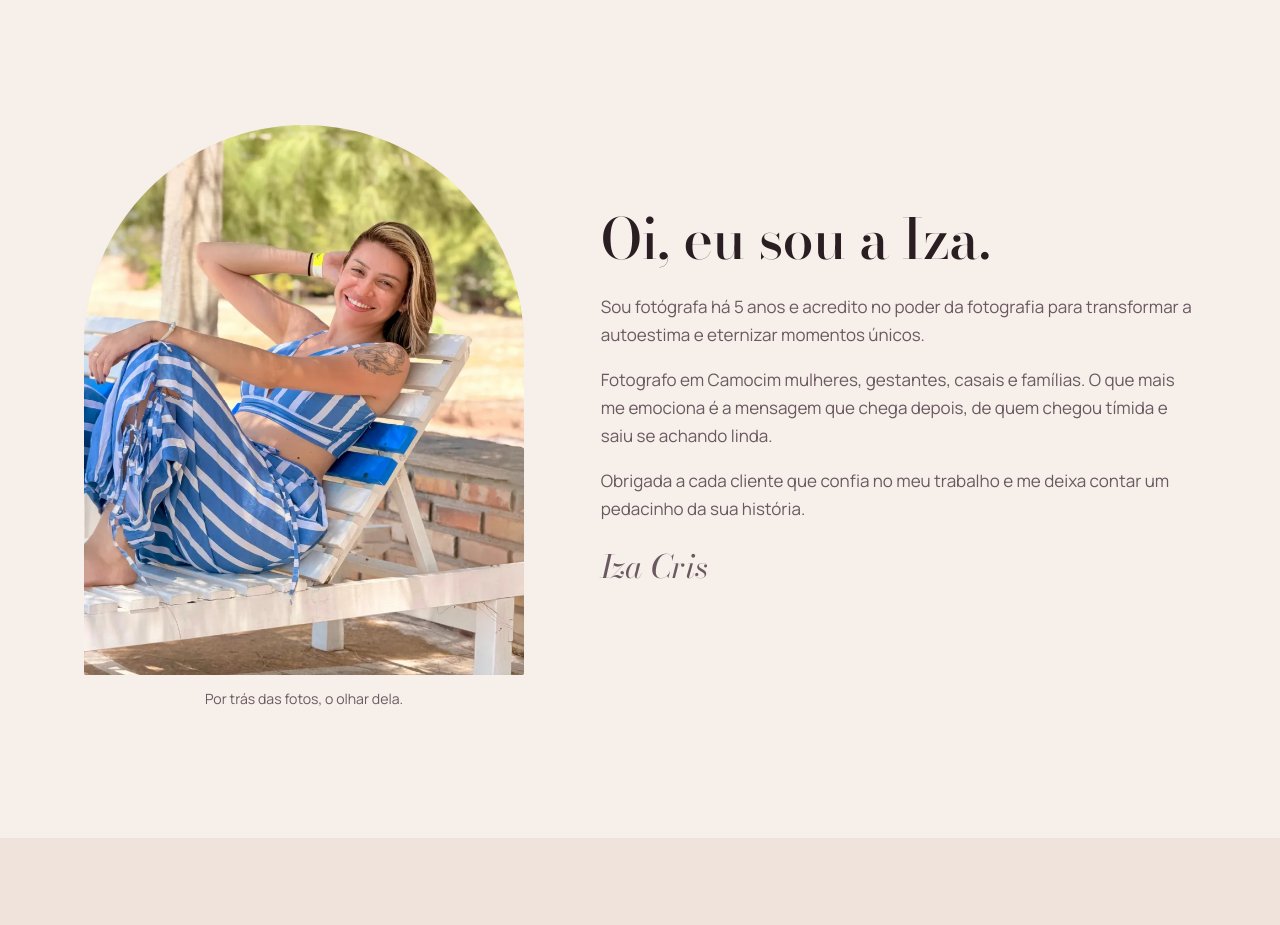
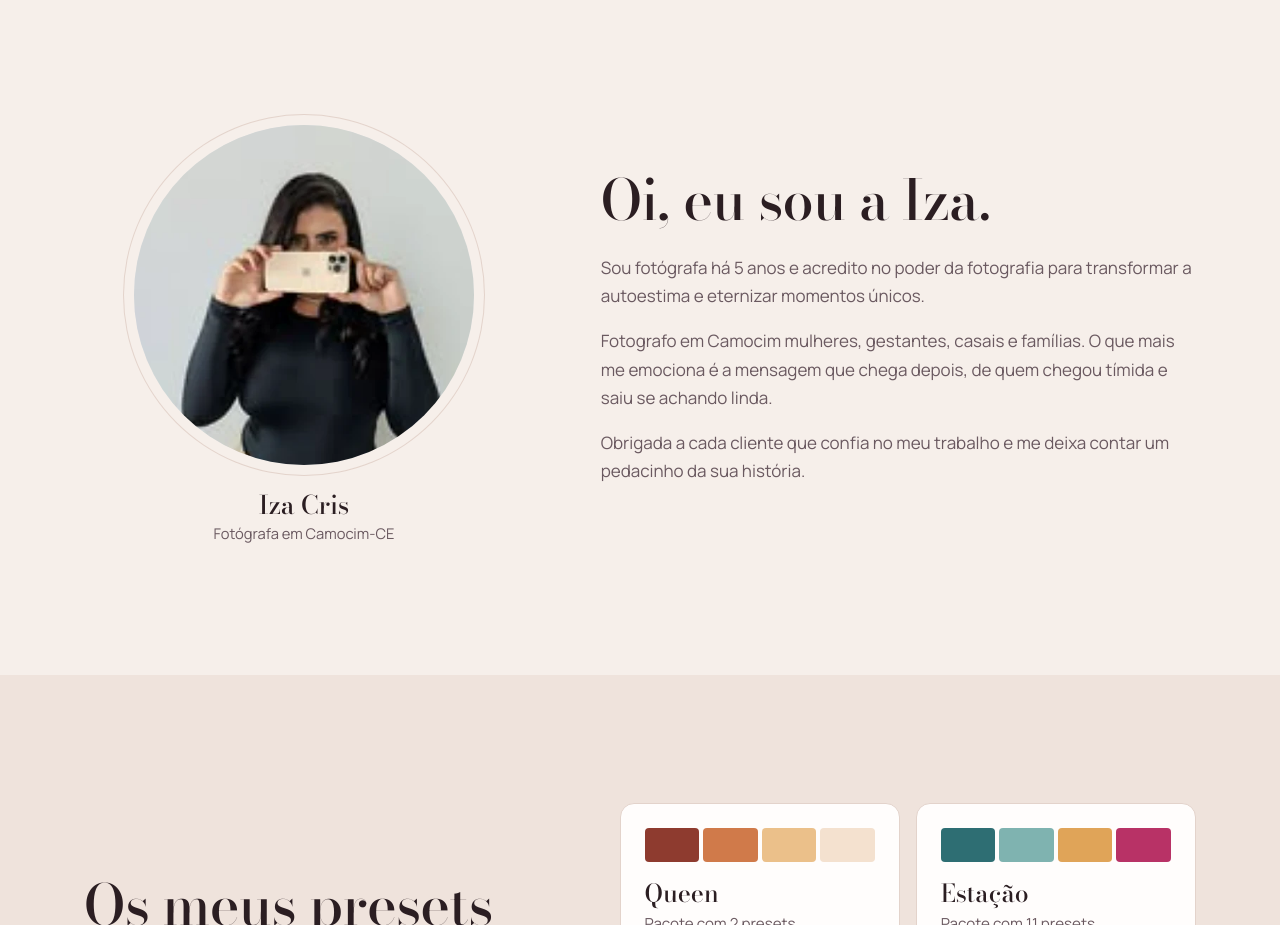
Before and after one commit to andersondevbr/izacris-fotografia, a plain HTML site: page index.html in a window 1280 px wide. Shown: the part 4824-5749 px from the top of the page. Drawn offline with nearby package versions, Linux system fonts and the light colour scheme.

Commit message:
Add files via upload

```diff
--- a/index.html
+++ b/index.html
@@ -185,14 +185,16 @@ section[id]{scroll-margin-top:var(--header-h)}
 
 /* Sobre */
 .sobre .wrap{display:grid;grid-template-columns:minmax(0,.85fr) minmax(0,1.15fr);gap:clamp(36px,6vw,96px);align-items:center}
-.sobre-foto{margin:0;position:relative}
-.sobre-foto .moldura{aspect-ratio:4/5;border-radius:999px 999px 8px 8px;overflow:hidden;background:var(--areia-2)}
-.sobre-foto img{width:100%;height:100%;object-fit:cover;object-position:62% 20%}
-.sobre-foto figcaption{font-size:.88rem;color:var(--tinta-suave);margin-top:12px;text-align:center}
+.sobre-foto{margin:0;position:relative;justify-self:center;width:100%;max-width:340px}
+.sobre-foto .moldura{position:relative;aspect-ratio:1/1;border-radius:50%;overflow:hidden;background:#E6E7E8;box-shadow:0 0 0 10px var(--areia),0 0 0 11px var(--linha)}
+.sobre-foto img{width:100%;height:100%;object-fit:cover;object-position:50% 35%}
+.sobre-foto figcaption{text-align:center;margin-top:26px}
+.sobre-foto figcaption strong{display:block;font-family:var(--serif);font-weight:500;font-size:1.6rem;line-height:1.1}
+.sobre-foto figcaption span{font-size:.92rem;color:var(--tinta-suave)}
 .sobre-texto p{color:var(--tinta-suave);max-width:58ch}
 .sobre-texto h2{margin-bottom:24px}
 .assinatura{font-family:var(--serif);font-style:italic;font-size:2rem;color:var(--tinta);margin-top:18px}
-@media (max-width:860px){.sobre .wrap{grid-template-columns:1fr}.sobre-foto{max-width:380px;width:100%;margin-inline:auto}}
+@media (max-width:860px){.sobre .wrap{grid-template-columns:1fr}.sobre-foto{max-width:280px}}
 
 /* Presets */
 .presets{background:var(--areia-2)}
@@ -423,15 +425,14 @@ section[id]{scroll-margin-top:var(--header-h)}
 <section class="secao sobre" id="sobre" aria-labelledby="t-sobre" style="padding-top:0">
   <div class="wrap">
     <figure class="sobre-foto revela">
-      <div class="moldura"><img src="img/iza-sobre.webp" width="800" height="998" alt="Iza Cris, fotógrafa, sorrindo em uma espreguiçadeira" loading="lazy"></div>
-      <figcaption>Por trás das fotos, o olhar dela.</figcaption>
+      <div class="moldura"><img src="img/iza-perfil.webp" width="480" height="480" alt="Iza Cris, fotógrafa, de blusa preta em fundo claro" loading="lazy"></div>
+      <figcaption><strong>Iza Cris</strong><span>Fotógrafa em Camocim-CE</span></figcaption>
     </figure>
     <div class="sobre-texto sobe">
       <h2 id="t-sobre">Oi, eu sou a Iza.</h2>
       <p>Sou fotógrafa há 5 anos e acredito no poder da fotografia para transformar a autoestima e eternizar momentos únicos.</p>
       <p>Fotografo em Camocim mulheres, gestantes, casais e famílias. O que mais me emociona é a mensagem que chega depois, de quem chegou tímida e saiu se achando linda.</p>
       <p>Obrigada a cada cliente que confia no meu trabalho e me deixa contar um pedacinho da sua história.</p>
-      <p class="assinatura">Iza Cris</p>
     </div>
   </div>
 </section>
```
